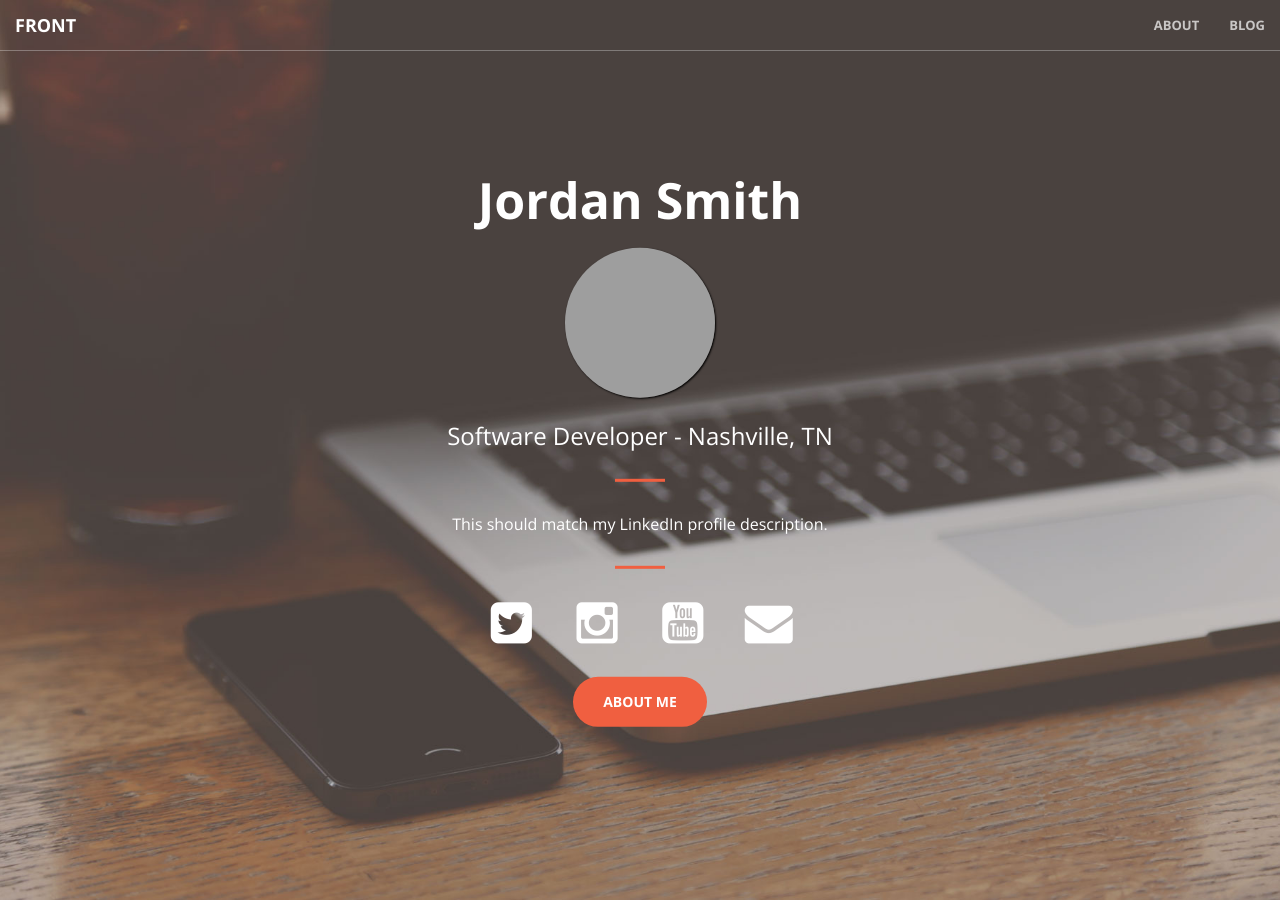
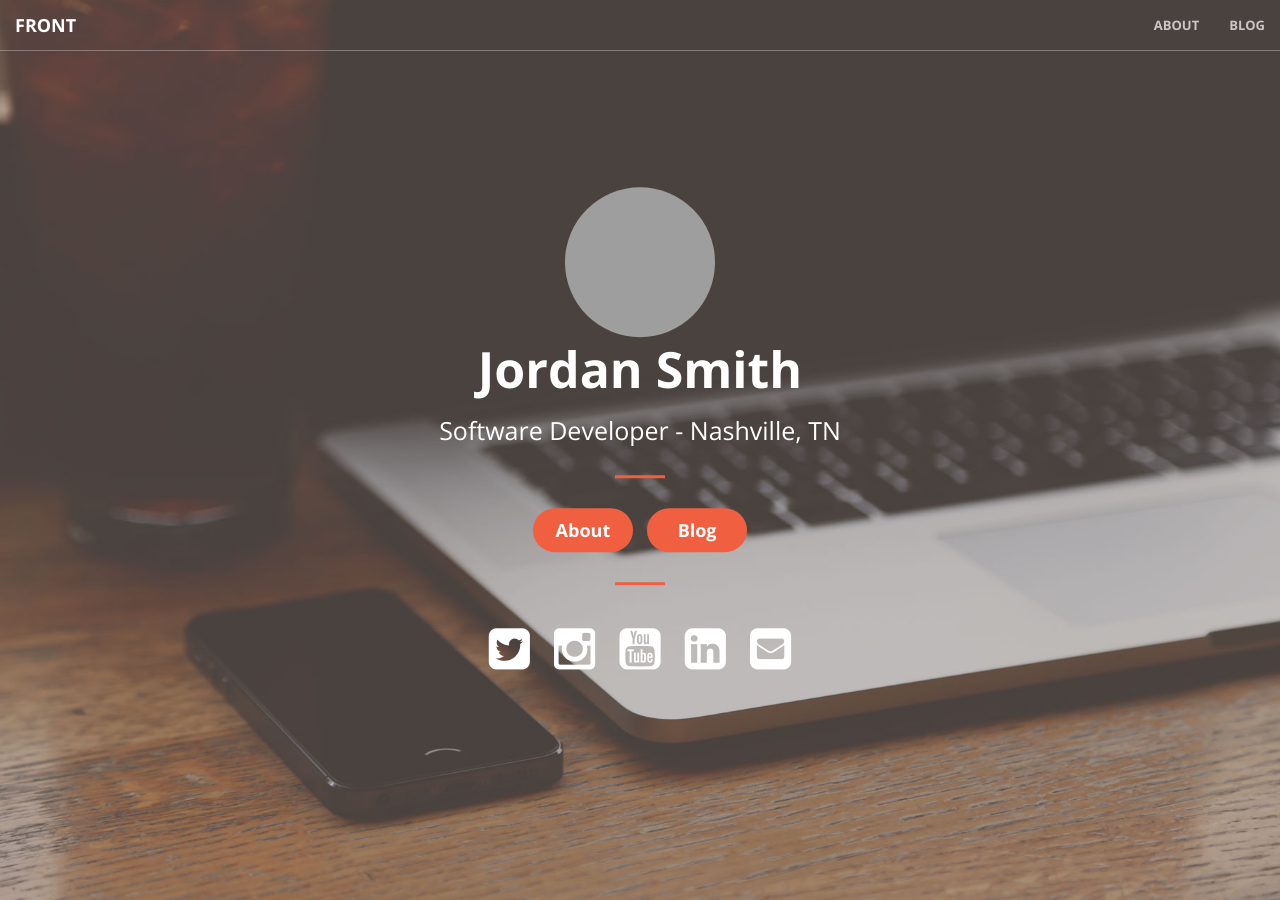
Before and after one commit to jtsmith24/jtsmith24.github.io, a Jekyll site: the page built from index.html, in a window 1280 px wide. Built offline with Jekyll 4.4.1, drawn with Linux system fonts in a browser that asks for light colours; grey boxes are pictures that could not be loaded.

Commit message:
Finally fixed social media icons on front page. Simplified front page layout.

```diff
--- a/css/creative.css
+++ b/css/creative.css
@@ -67,12 +67,6 @@ p {
 
 .text-faded {
     color: rgba(255,255,255,.7);
-}
-
-.info-row {
-    margin-bottom: 30px;
-    font-size: 16px;
-    line-height: 1.5;
 }
 
 section {
--- a/css/custom.css
+++ b/css/custom.css
@@ -2,12 +2,10 @@
   width: 150px;
   height: 150px;
   border-radius: 50%;
-  box-shadow: 1px 1px 2px #000;
   background-image: url("/img/Profile_Large.jpg");
   background-position: center;
   background-size: cover;
   display: inline-block;
-  margin: 20px;
 }
 
 .default a{
@@ -17,12 +15,29 @@
     transition: all .35s;
 }
 
+.social a{
+  padding: 10px;
+}
+
 .default
 a:hover,
 a:focus {
     color: #787878;
 }
 
+.btn-lg {
+    width: 100px;
+    font-size: 18px;
+    text-transform: none;
+    margin-left: 5px;
+    margin-right: 5px;
+}
+
+.info-row {
+    margin-bottom: 30px;
+    font-size: 16px;
+    line-height: 1.5;
+}
 
 /*Blog styles*/
 a.post:link {
--- a/index.html
+++ b/index.html
@@ -58,31 +58,24 @@ author: Jordan Smith
 		<header>
 			<div class="container header-content">
 				<div class="header-content-inner">
+					<div class="profile-image"></div>
 					<h1>Jordan Smith</h1>
-				<div class="profile-image"></div>
-				<h3 style="margin-top: 0px">Software Developer - Nashville, TN</h3>
-				<hr>
-				<div class="row info-row">This should match my LinkedIn profile description.</div>
+					<h2>Software Developer - Nashville, TN</h2>
 					<hr>
 					<div class="row info-row">
-					<div class="col-sm-1 col-sm-offset-4 text-center">
-						<a  href="https://www.twitter.com/ImJordanSmith">
-							<i class="fa fa-twitter-square fa-3x wow bounceIn" data-wow-delay=".1s"></i></a>
-						</div>
-						<div class="col-sm-1 text-center">
-							<a href="https://www.instagram.com/jsmith101/">
-								<i class="fa fa-instagram fa-3x wow bounceIn" data-wow-delay=".1s"></i></a>
-							</div>
-							<div class="col-sm-1 text-center">
-								<a href="https://www.youtube.com/c/JordanSmithFilms"><i class="fa fa-youtube-square fa-3x wow bounceIn" data-wow-delay=".1s"></i></a>
-							</div>
-							<div class="col-sm-1 text-center">
-								<a href="mailto:jsmith2@harding.edu"><i class="fa fa-envelope fa-3x wow bounceIn" data-wow-delay=".1s"></i></a>
+						<div class="col-sm-6 col-sm-offset-3">
+							<a href="about.html" class="btn btn-primary btn-lg">About</a>
+							<a href="blog.html" class="btn btn-primary btn-lg">Blog</a>
 						</div>
 					</div>
+					<hr>
+					<div class="row info-row social">
+						<a href="https://www.twitter.com/ImJordanSmith" class="fa fa-twitter-square fa-3x"></a>
+						<a href="https://www.instagram.com/jsmith101/" class="fa fa-instagram fa-3x"></a>
+						<a href="https://www.youtube.com/c/JordanSmithFilms" class="fa fa-youtube-square fa-3x"></a>
+						<a href="www.linkedin.com/in/jordan-smith-nashdev" class="fa fa-linkedin-square fa-3x"></a>
+						<a href="mailto:jsmith2@harding.edu" class="fa fa-envelope-square fa-3x"></a>
 					</div>
-					<div class="col-sm-6 col-sm-offset-3">
-						<a href="about.html" class="btn btn-primary btn-xl">About Me</a>
 				</div>
 			</div>
 				</header>
```
Lines whose indentation alone changed are shown as unchanged.
